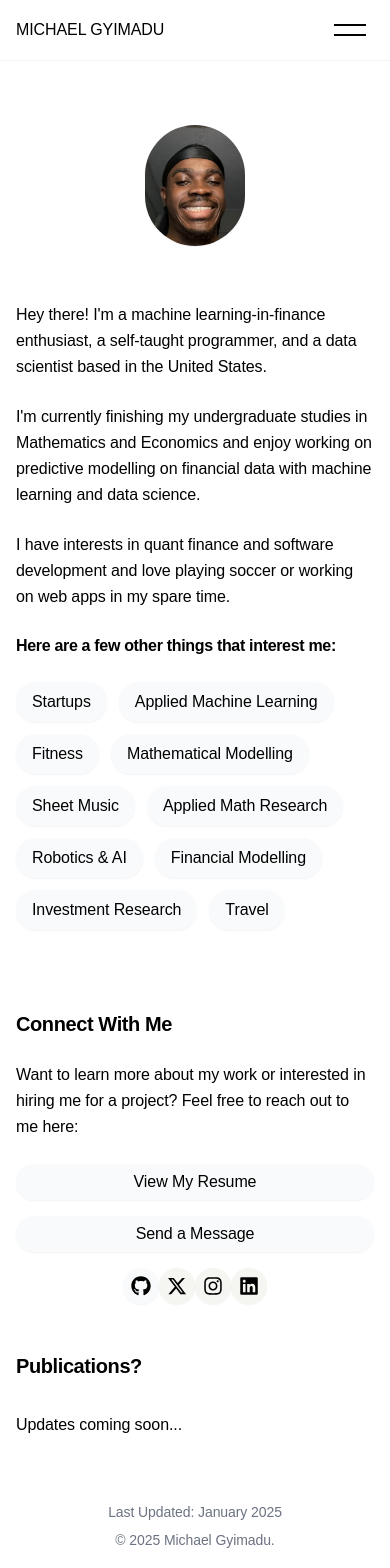
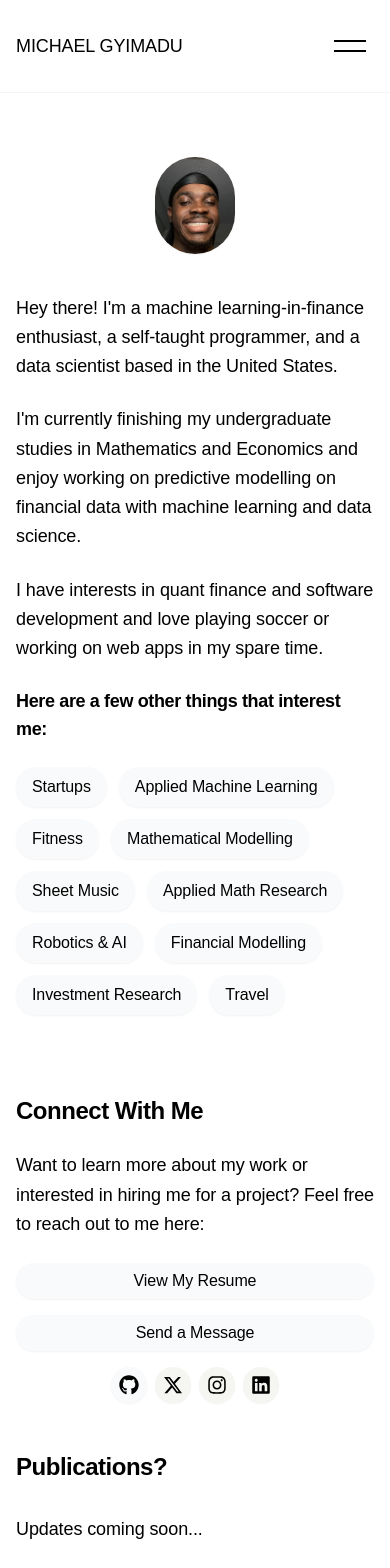
Before and after one commit to gyimadu/portfolio, a Next.js app: page / in a window 390 px wide. Shown: the top 1568 px of the page. Built offline with nearby package versions, Linux system fonts and the light colour scheme; a web font is replaced by a local one.

Commit message:
some additional minor changes

```diff
--- a/src/app/page.tsx
+++ b/src/app/page.tsx
@@ -26,32 +26,32 @@ export default function Home() {
       <main className="max-w-5xl mx-auto px-4 py-16">
         <section className="mb-12">
           <div className="mb-10">
-            <div className="flex flex-col lg:flex-row lg:gap-16 lg:items-start pt-15">
-              <div className="flex flex-col items-center mb-8 lg:mb-0 lg:w-1/5 lg:sticky lg:top-24">
+            <div className="flex flex-col lg:flex-row lg:gap-16 lg:items-start">
+              <div className="flex flex-col items-center mb-4 lg:mb-0 lg:w-1/5 lg:sticky lg:top-24">
                 <Image
                   src="/profile.jpeg"
                   alt="Michael Gyimadu"
-                  width={100}
-                  height={100}
+                  width={80}
+                  height={80}
                   className="rounded-full object-cover shadow-sm mb-6"
                 />
               </div>
 
               <div className="lg:w-4/5">
-                <p className="text-black text-base sm:text-lg lg:text-xl leading-relaxed mb-6">
+                <p className="text-black text-lg sm:text-xl lg:text-xl leading-relaxed mb-6">
                   Hey there! I&apos;m a machine learning-in-finance enthusiast, a self-taught programmer, and a data scientist based in the United States.
                 </p>
 
-                <p className="text-black text-base sm:text-lg lg:text-xl leading-relaxed mb-6">
+                <p className="text-black text-lg sm:text-xl lg:text-xl leading-relaxed mb-6">
                   I&apos;m currently finishing my undergraduate studies in Mathematics and Economics and enjoy working on predictive modelling on financial data with machine learning and data science.
                 </p>
 
-                <p className="text-black text-base sm:text-lg lg:text-xl leading-relaxed mb-6">
+                <p className="text-black text-lg sm:text-xl lg:text-xl leading-relaxed mb-6">
                   I have interests in quant finance and software development and love playing soccer or working on web apps in my spare time.
                 </p>
 
                 <div className="mb-10">
-                  <h2 className="text-black text-md md:text-xl mb-6">
+                  <h2 className="text-black text-lg md:text-xl mb-6">
                     Here are a few other things that interest me:
                   </h2>
                   <div className="flex flex-wrap gap-3">
@@ -70,8 +70,8 @@ export default function Home() {
           </div>
 
           <div className="mb-10">
-            <h3 className="text-xl sm:text-2xl lg:text-3xl font-bold mb-6 text-black">Connect With Me</h3>
-            <p className="text-black text-md sm:text-lg lg:text-xl leading-relaxed mb-6">Want to learn more about my work or interested in hiring me for a project? Feel free to reach out to me here:</p>
+            <h3 className="text-2xl sm:text-2xl lg:text-3xl font-bold mb-6 text-black">Connect With Me</h3>
+            <p className="text-black text-lg sm:text-lg lg:text-xl leading-relaxed mb-6">Want to learn more about my work or interested in hiring me for a project? Feel free to reach out to me here:</p>
 
             <div className="flex flex-col sm:flex-row sm:space-x-4 space-y-4 sm:space-y-0 mb-4">
               <a
@@ -88,7 +88,7 @@ export default function Home() {
                 Send a Message
               </Link>
             </div>
-            <div className="flex justify-center md:gap-8 mb-4">
+            <div className="flex justify-center gap-2 md:gap-8 mb-4">
               <a
                 href="https://github.com/gyimadu"
                 target="_blank"
@@ -130,8 +130,8 @@ export default function Home() {
         </section>
 
         <section className="mb-16">
-          <h2 className="font-bold text-xl sm:text-2xl lg:text-3xl text-black mb-8">Publications?</h2>
-          <p className="text-black text-base sm:text-lg lg:text-xl leading-relaxed mb-6">Updates coming soon...</p>
+          <h2 className="font-bold text-2xl sm:text-2xl lg:text-3xl text-black mb-8">Publications?</h2>
+          <p className="text-black text-lg sm:text-lg lg:text-xl leading-relaxed mb-6">Updates coming soon...</p>
         </section>
 
         <footer className="text-center text-gray-500 text-sm pb-8">
--- a/src/app/portfolio/page.tsx
+++ b/src/app/portfolio/page.tsx
@@ -48,7 +48,7 @@ export default function Portfolio() {
       <Header />
       <main className="max-w-4xl mx-auto px-4 py-16">
         <section className="mb-16">
-          <h2 className="font-bold text-xl sm:text-2xl lg:text-3xl text-black mb-8">Portfolio</h2>
+          <h2 className="font-bold text-2xl sm:text-2xl lg:text-3xl text-black mb-8">Portfolio</h2>
 
           <div className="grid gap-10">
             {projects.map((project, index) => (
@@ -61,7 +61,7 @@ export default function Portfolio() {
         </section>
 
         <footer className="text-center text-gray-500 text-sm pb-8">
-            <div className="flex justify-center md:gap-6 mb-4">
+            <div className="flex justify-center gap-2 md:gap-6 mb-4">
               <a
                 href="https://github.com/gyimadu"
                 target="_blank"
--- a/src/components/Header.tsx
+++ b/src/components/Header.tsx
@@ -8,9 +8,9 @@ export default function Header() {
 
   return (
     <header className="bg-white sticky top-0 z-50 border-b border-gray-100">
-      <div className="max-w-5xl mx-auto px-4 py-4 lg:py-8">
+      <div className="max-w-5xl mx-auto px-4 py-8 lg:py-8">
         <nav className="flex justify-between items-center">
-          <Link href="/" className="text-base sm:text-lg md:text-2xl text-black hover:text-gray-600 transition-colors font-light">
+          <Link href="/" className="text-lg sm:text-lg md:text-2xl text-black hover:text-gray-600 transition-colors font-medium">
             MICHAEL GYIMADU
           </Link>
 
--- a/src/components/MobileMenu.tsx
+++ b/src/components/MobileMenu.tsx
@@ -46,7 +46,7 @@ export default function MobileMenu() {
       <div
         ref={menuRef}
         className={`
-          absolute right-0 top-full mt-2 w-48
+          absolute right-0 top-full mt-2 w-52
           bg-white rounded-lg shadow-lg z-40
           border border-gray-100
           transition-all duration-300 ease-in-out
@@ -56,21 +56,21 @@ export default function MobileMenu() {
         <div className="py-4 px-6 space-y-4">
           <Link
             href="/"
-            className={`block text-base transition-colors ${pathname === '/' ? 'text-black font-light' : 'text-gray-500 hover:text-black'}`}
+            className={`block text-lg transition-colors ${pathname === '/' ? 'text-black font-light' : 'text-gray-500 hover:text-black'}`}
             onClick={() => setIsOpen(false)}
           >
             Home
           </Link>
           <Link
             href="/portfolio"
-            className={`block text-base transition-colors ${pathname === '/portfolio' ? 'text-black font-light' : 'text-gray-500 hover:text-black'}`}
+            className={`block text-lg transition-colors ${pathname === '/portfolio' ? 'text-black font-light' : 'text-gray-500 hover:text-black'}`}
             onClick={() => setIsOpen(false)}
           >
             Portfolio
           </Link>
           <Link
             href="/contact"
-            className={`block text-base transition-colors ${pathname === '/contact' ? 'text-black font-light' : 'text-gray-500 hover:text-black'}`}
+            className={`block text-lg transition-colors ${pathname === '/contact' ? 'text-black font-light' : 'text-gray-500 hover:text-black'}`}
             onClick={() => setIsOpen(false)}
           >
             Contact
--- a/src/components/ProjectCard.tsx
+++ b/src/components/ProjectCard.tsx
@@ -44,14 +44,14 @@ export default function ProjectCard({
         overflow-hidden transition-all duration-300
         ${isExpanded ? 'max-h-[2000px]' : 'max-h-[84px]'}
       `}>
-        <p className="text-gray-700 text-base sm:text-lg lg:text-xl mb-4">{description}</p>
+        <p className="text-gray-700 text-lg sm:text-lg lg:text-xl mb-4">{description}</p>
 
         {features && features.map((feature, index) => (
-          <p key={index} className="text-gray-600 text-base sm:text-lg lg:text-xl mb-2">{feature}</p>
+          <p key={index} className="text-gray-600 text-lg sm:text-lg lg:text-xl mb-2">{feature}</p>
         ))}
 
         {tools && tools.map((tool, index) => (
-          <p key={index} className="text-gray-600 text-base sm:text-lg lg:text-xl mb-2">{tool}</p>
+          <p key={index} className="text-gray-600 text-lg sm:text-lg lg:text-xl mb-2">{tool}</p>
         ))}
 
         {image && (
```
Also changed, not shown: src/app/contact/page.tsx (+6 -6 lines).
